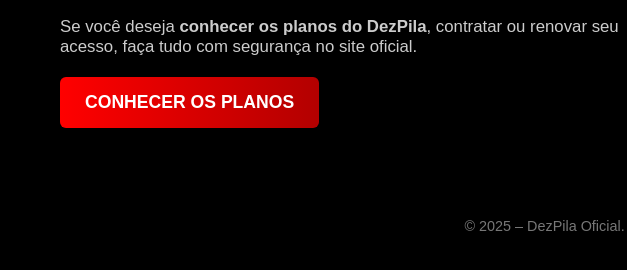
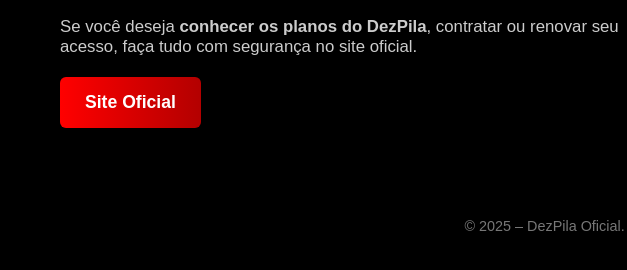
Before and after one commit to root47br-stack/oficialdezpila.site, a plain HTML site: page index.html in a window 1280 px wide. Shown: the part 348-618 px from the top of the page, 0-627 px from the left. Drawn offline with Linux system fonts and the light colour scheme.

Commit message:
Update index.html

```diff
--- a/index.html
+++ b/index.html
@@ -154,8 +154,8 @@
       faça tudo com segurança no site oficial.
     </p>
 
-    <a href="https://oficialdezpila.com/#oferta" class="btn">
-      <strong>CONHECER OS PLANOS</strong>
+    <a href="https://oficialdezpila.com/" class="btn">
+      <strong>Site Oficial</strong>
     </a>
   </div>
 
```
